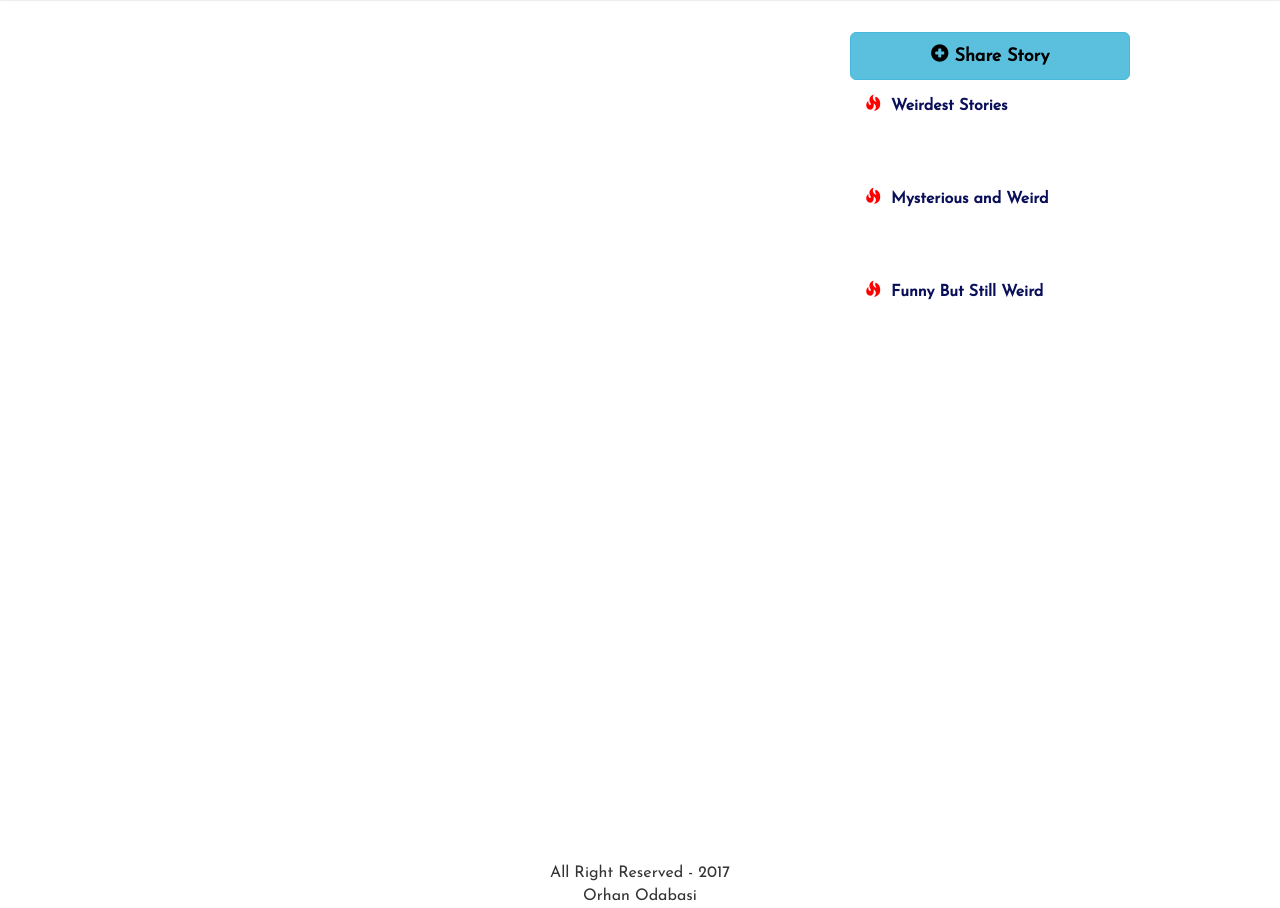
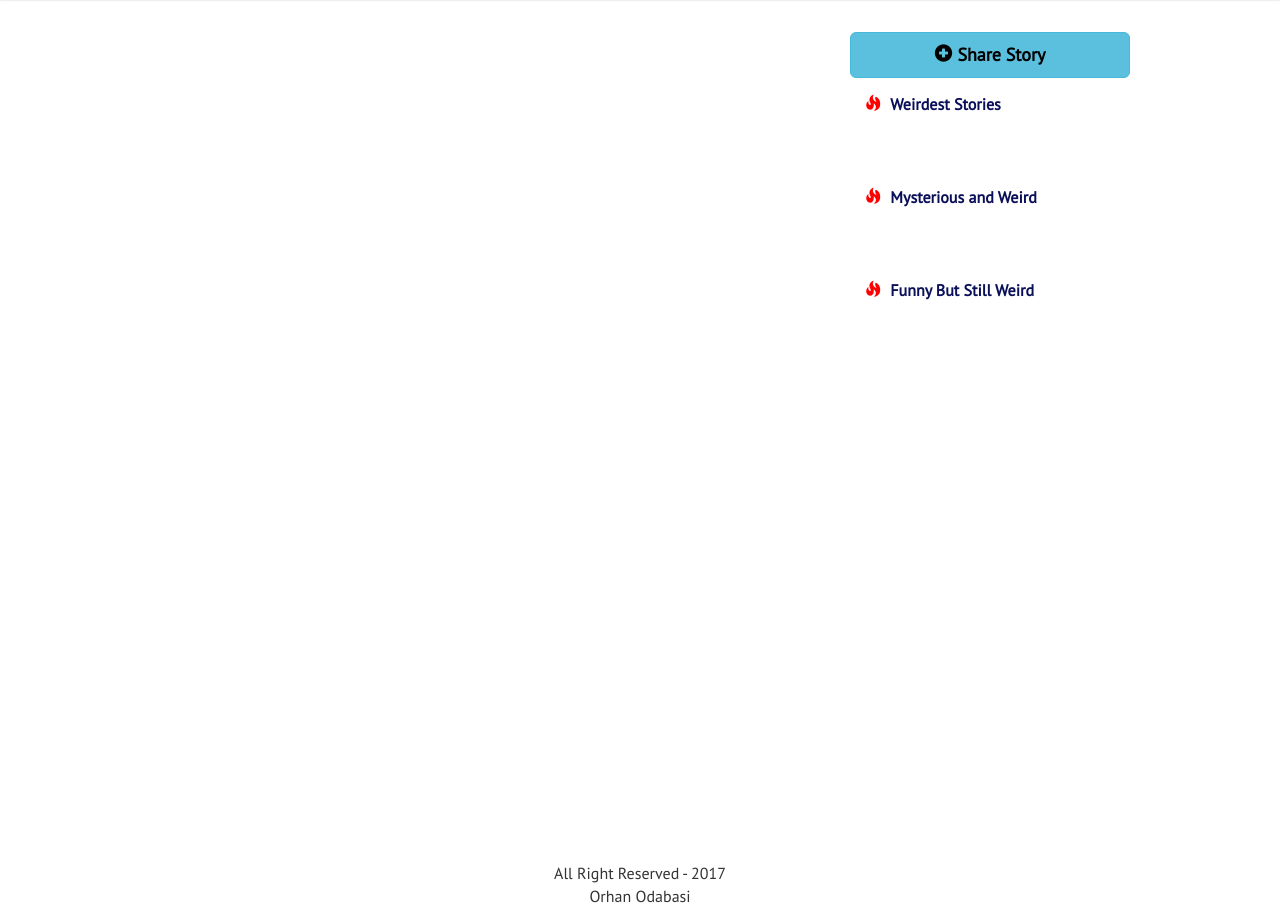
Before and after one commit to OrhanOdabasi/weirdbutreal, a Django app: page / in a window 1280 px wide. Shown: the part 53-961 px from the top of the page. Run offline with Django 3.2, Linux system fonts and the light colour scheme; data that the repository does not hold is empty; some libraries are stand-ins or nearby versions; some web fonts are replaced.

Commit message:
Some visual updates.

```diff
--- a/story/static/css/style.css
+++ b/story/static/css/style.css
@@ -101,12 +101,12 @@ nav.navbar-findcond span.badge.new {
 
 body {
   background: #fff;
-  font-family: 'Josefin Sans', sans-serif;
+  font-family: 'PT Sans', sans-serif;
   font-size: 16px;
 }
 
 p {
-  font-family: 'Josefin Sans', sans-serif;
+  font-family: 'PT Sans', sans-serif;
   font-size: 16px;
 }
 
@@ -145,7 +145,7 @@ div.right-container {
 
 div.post-container {
   margin: 0 0 20px;
-  padding: 5px 5px 20px;
+  padding: 5px 5px 0;
 
 }
 
@@ -176,7 +176,7 @@ h1.post-headline {
 }
 
 div.post-content {
-  font-family: 'Josefin Sans', sans-serif;
+  font-family: 'PT Sans', sans-serif;
   font-size: 18px;
   line-height: 140%;
   min-height: 75px;
@@ -291,7 +291,7 @@ span#headline-list {
 }
 
 li > a.hdlines {
-  font-family: 'Josefin Sans', sans-serif;
+  font-family: 'PT Sans', sans-serif;
   color: black;
 }
 
--- a/story/templates/base.html
+++ b/story/templates/base.html
@@ -8,7 +8,7 @@
   <link rel="stylesheet" href="{% static 'bootstrap/css/bootstrap.min.css' %}">
   <link href="https://fonts.googleapis.com/css?family=Asap:700" rel="stylesheet">
   <link href="https://fonts.googleapis.com/css?family=Fira+Sans+Extra+Condensed" rel="stylesheet">
-  <link href="https://fonts.googleapis.com/css?family=Josefin+Sans" rel="stylesheet">
+  <link href="https://fonts.googleapis.com/css?family=PT+Sans" rel="stylesheet">
   <link rel="stylesheet" style="text/css" href="{% static 'css/style.css' %}" />
   <script src="https://code.jquery.com/jquery-3.1.1.js"></script>
   <script src="{% static 'bootstrap/js/bootstrap.min.js' %}"></script>
```
